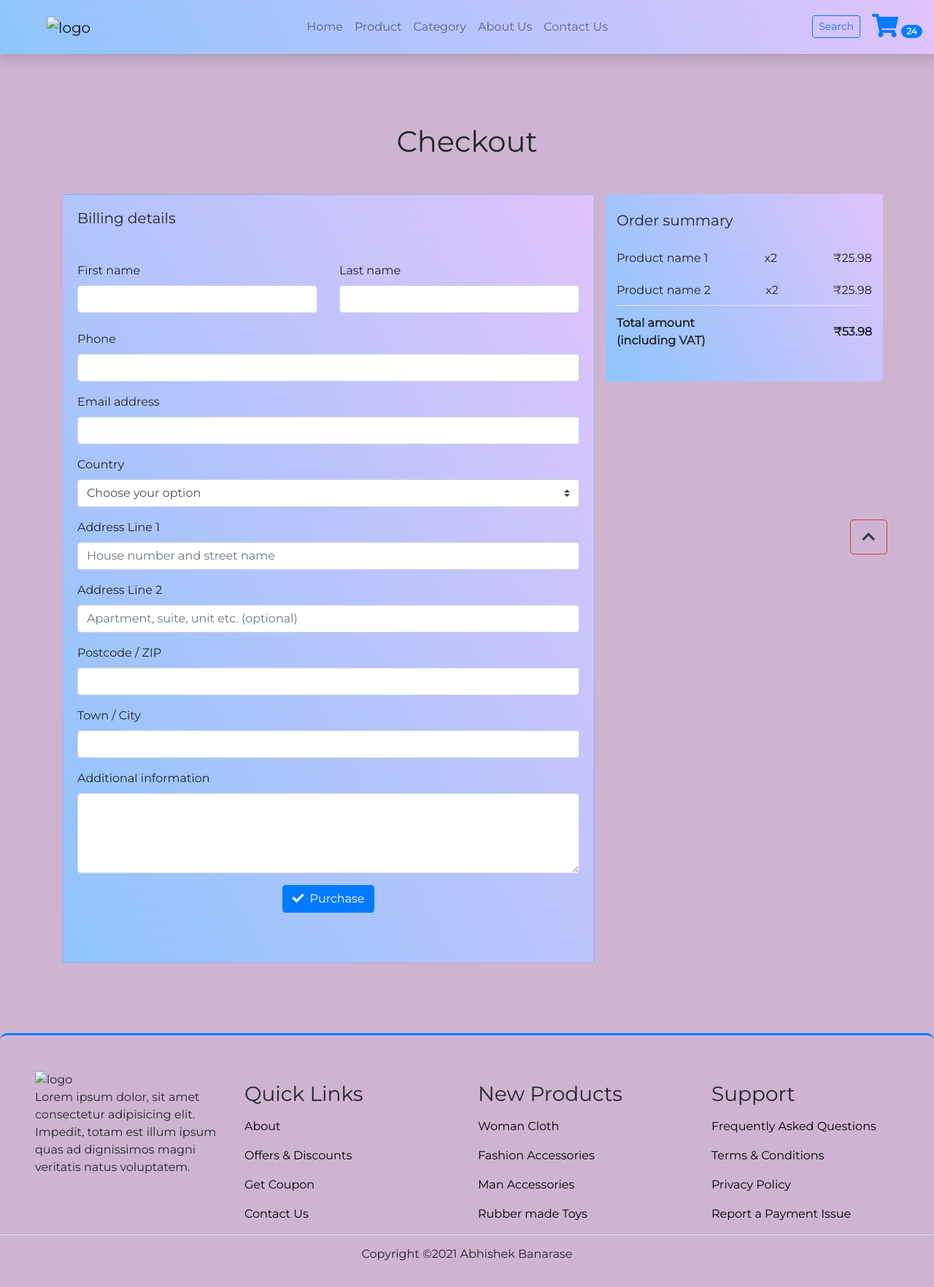
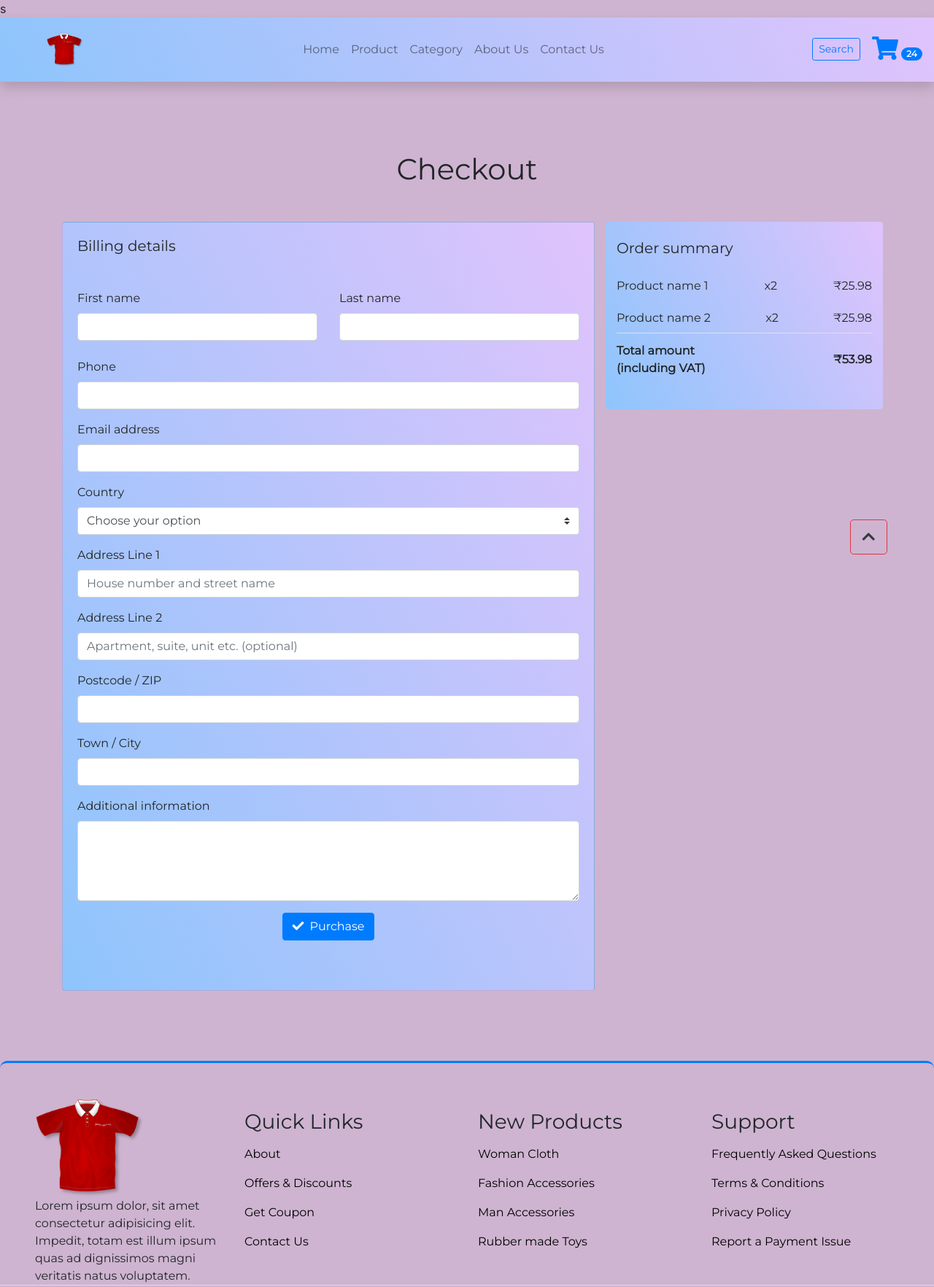
Before and after one commit to TejaswiniDama/Mywebsite, a plain HTML site: page checkout.html in a window 1280 px wide. Shown: the top 1764 px of the page at 73% size. Drawn offline with nearby package versions, Linux system fonts and the light colour scheme; files that its build step writes are made by us from their sources.

Commit message:
Update checkout.html

```diff
--- a/checkout.html
+++ b/checkout.html
@@ -7,8 +7,8 @@
     <meta name="viewport" content="width=device-width, initial-scale=1, shrink-to-fit=no" />
 
     <!-- style.css  -->
-    <link rel="stylesheet" href="/css/style.css">
-
+    <link rel="stylesheet" href="style.css">
+s
     <!-- Bootstrap CSS -->
     <link rel="stylesheet" href="https://stackpath.bootstrapcdn.com/bootstrap/4.5.2/css/bootstrap.min.css"
         integrity="sha384-JcKb8q3iqJ61gNV9KGb8thSsNjpSL0n8PARn9HuZOnIxN0hoP+VmmDGMN5t9UJ0Z" crossorigin="anonymous">
@@ -28,7 +28,7 @@
             <nav class="navbar navbar-expand-lg navbar-light py-3  " style="background-color: #8EC5FC;
     background-image: linear-gradient(62deg, #8EC5FC 0%, #E0C3FC 100%);">
                 <a class="navbar-brand pl-5" href="javascript:;">
-                     <img src="/images/new23.png" class="img img-fluid" width="50px" alt="logo">
+                     <img src="new23.png" class="img img-fluid" width="50px" alt="logo">
                 </a>
                 <button class="navbar-toggler" type="button" data-toggle="collapse"
                     data-target="#navbarSupportedContent" aria-controls="navbarSupportedContent" aria-expanded="false"
@@ -236,7 +236,7 @@
                 <div class="row">
                     <div class="col-md-3 col-6 pl-5">
                         <div class="footer_title">
-                             <img src="/images/new23.png" class="img img-fluid" width="150px" alt="logo">
+                             <img src="new23.png" class="img img-fluid" width="150px" alt="logo">
                         </div>
                         <div>
                             Lorem ipsum dolor, sit amet consectetur adipisicing elit. Impedit, totam est illum ipsum
```
